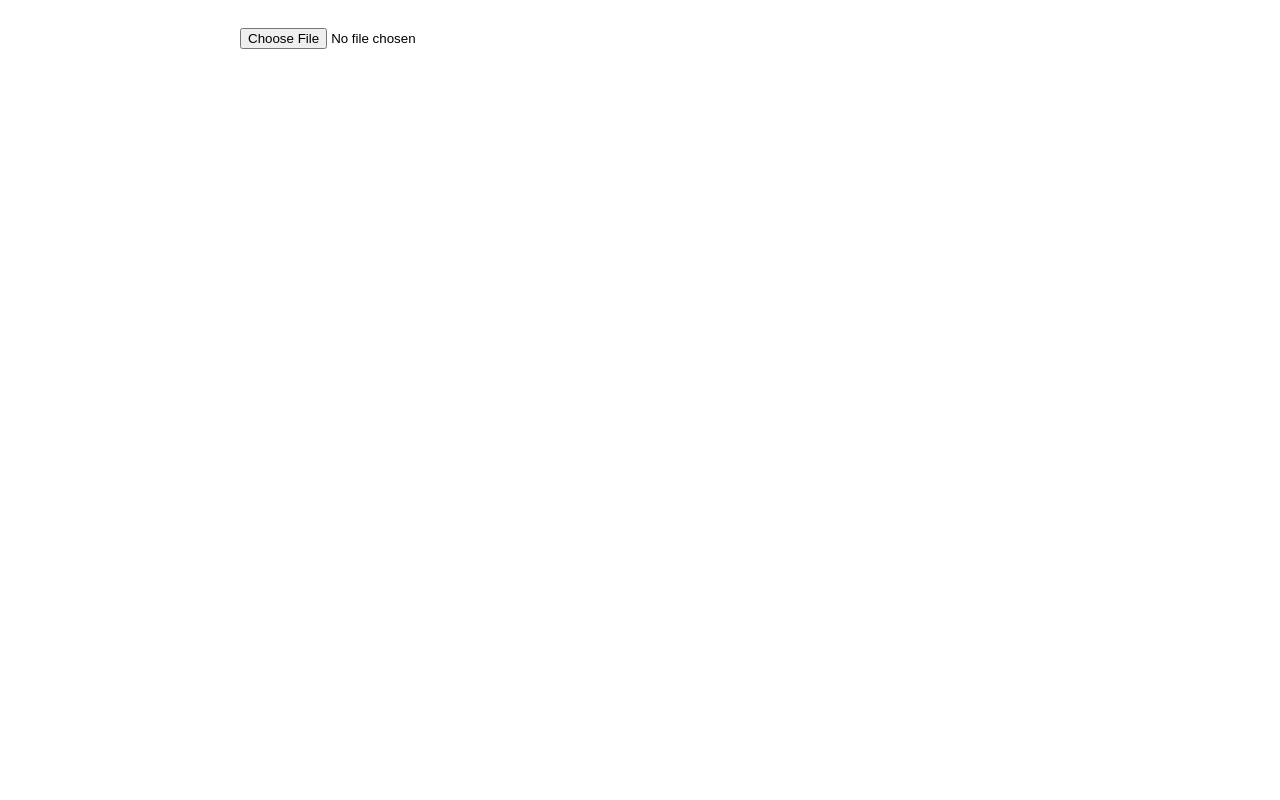
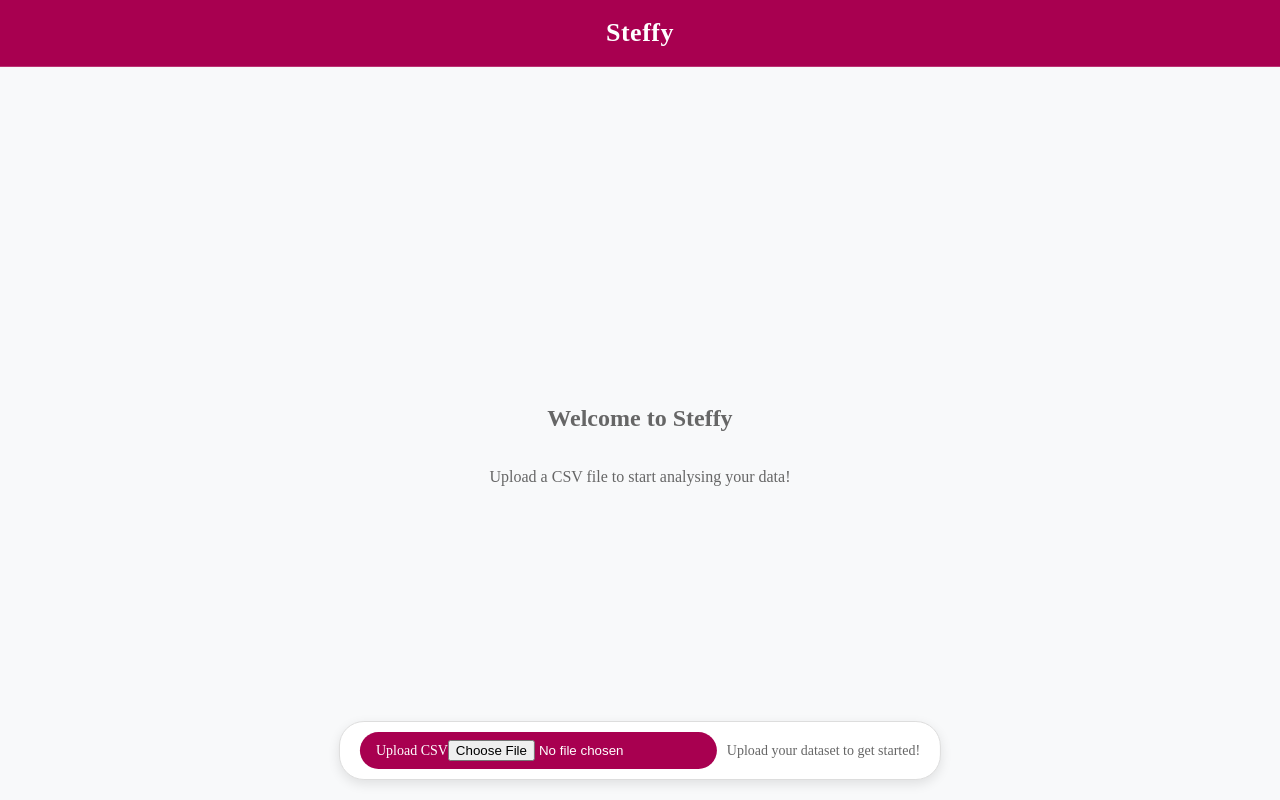
Before and after one commit to MiloBlake/CEDA, a React (Create React App) app in the folder frontend/: page / in a window 1280 px wide. Built offline with nearby package versions, Linux system fonts and the light colour scheme.

Commit message:
UI implementation

```diff
--- a/frontend/src/App.jsx
+++ b/frontend/src/App.jsx
@@ -1,22 +1,45 @@
 import { useState } from "react";
 import ChatBox from "./components/ChatBox";
 import FileUploader from "./components/FileUpload";
+import Header from "./components/Header";
 
 function App() {
-  const [datasetUploaded, setDatasetUploaded] = useState(false);
+  const [dataset, setDataset] = useState(null);
 
   const handleFileUploaded = (data) => {
-    setDatasetUploaded(true);
-    alert("File uploaded successfully!");
+    setDataset(data);
   };
 
   return (
-    <div style={{ padding: 20, maxWidth: 800, margin: "0 auto" }}>
-      {!datasetUploaded ? (
-        <FileUploader onFileUploaded={handleFileUploaded} />
-      ) : (
-        <ChatBox />
-      )}
+    <div style={{ height: "100vh", display: "flex", flexDirection: "column" }}>
+      <Header dataset={dataset} />
+
+      <div style={{
+        flex: 1,
+        display: "flex",
+        backgroundColor: "#f8f9fa",
+        flexDirection: "column",
+      }}>
+        {dataset ? (
+          <ChatBox />
+        ) : (
+          <div style={{
+            display: "flex",
+            flexDirection: "column",
+            alignItems: "center",
+            justifyContent: "center",
+            height: "100%",
+            color: "#666",
+            textAlign: "center"
+          }}>
+            <div style={{ fontSize: "48px", marginBottom: "20px" }}></div>
+            <h2>Welcome to Steffy</h2>
+            <p>Upload a CSV file to start analysing your data!</p>
+          </div>
+        )}
+
+        {!dataset && <FileUploader onFileUploaded={handleFileUploaded} />}
+      </div>
     </div>
   );
 }
--- a/frontend/src/components/ChatBox.jsx
+++ b/frontend/src/components/ChatBox.jsx
@@ -1,4 +1,5 @@
 import { useState } from "react";
+import "./styles/ChatBox.css";
 
 export default function ChatBox() {
   const [messages, setMessages] = useState([]);
@@ -7,40 +8,96 @@ export default function ChatBox() {
   const send = async () => {
     if (!input.trim()) return;
 
+    const userMessage = input;
+    setInput("");
+    setMessages(prev => [...prev, { user: userMessage, bot: null }]);
+
     try {
       const res = await fetch("http://localhost:5000/query", {
         method: "POST",
         headers: { "Content-Type": "application/json" },
-        body: JSON.stringify({ query: input }),
+        body: JSON.stringify({ query: userMessage }),
       });
       const data = await res.json();
-      const botResponse = data.result !== undefined ? data.result : JSON.stringify(data);
-      setMessages([...messages, { user: input, bot: botResponse }]);
-      setInput("");
+
+      let botResponse;
+      if (data.result !== undefined) botResponse = `${data.result}`;
+      else if (data.values) botResponse = `Values: ${data.values.join(", ")}`;
+      else botResponse = JSON.stringify(data);
+
+      setMessages(prev =>
+        prev.map((m, i) =>
+          i === prev.length - 1 ? { ...m, bot: botResponse } : m
+        )
+      );
     } catch (err) {
-      setMessages([...messages, { user: input, bot: `Error: ${err.message}` }]);
-      setInput("");
+      setMessages(prev =>
+        prev.map((m, i) =>
+          i === prev.length - 1 ? { ...m, bot: `Error: ${err.message}` } : m
+        )
+      );
     }
   };
 
   return (
-    <div>
-      <div>
+    <div className="chatbox-container">
+      {/* Messages Area */}
+      <div className="messages-area">
+        {messages.length === 0 && (
+          <div className="welcome-message">
+            <div className="welcome-icon"></div>
+            <p>Hi 👋 I'm ready to analyse your data!</p>
+          </div>
+        )}
+
         {messages.map((m, i) => (
-          <div key={i}>
-            <p><b>User:</b> {m.user}</p>
-            <p><b>Bot:</b> {m.bot}</p>
+          <div key={i} className="message-group">
+            {/* User Message */}
+            <div className="user-message-container">
+              <div className="user-message">
+                {m.user}
+              </div>
+            </div>
+
+            {/* Bot Message or Typing */}
+            <div className="bot-message-container">
+              <div className="bot-avatar">💭</div>
+
+              {m.bot ? (
+                <div className="bot-message">{m.bot}</div>
+              ) : (
+                <div className="bot-message">
+                  <div className="typing-indicator">
+                    <div className="typing-dot"></div>
+                    <div className="typing-dot"></div>
+                    <div className="typing-dot"></div>
+                  </div>
+                </div>
+              )}
+            </div>
           </div>
         ))}
       </div>
 
-      <input
-        value={input}
-        onChange={(e) => setInput(e.target.value)}
-        onKeyPress={(e) => e.key === "Enter" && send()}
-        placeholder="Ask a question..."
-      />
-      <button onClick={send}>Send</button>
+      {/* Input Area */}
+      <div className="input-area">
+        <div className="input-container">
+          <input
+            value={input}
+            onChange={(e) => setInput(e.target.value)}
+            onKeyDown={(e) => e.key === "Enter" && send()}
+            placeholder="Ask a question..."
+            className="message-input"
+          />
+          <button
+            onClick={send}
+            disabled={!input.trim()}
+            className="send-button"
+          >
+            ➤
+          </button>
+        </div>
+      </div>
     </div>
   );
 }
--- a/frontend/src/components/FileUpload.jsx
+++ b/frontend/src/components/FileUpload.jsx
@@ -1,4 +1,5 @@
 import axios from "axios";
+import "./styles/FileUpload.css";
 
 export default function FileUploader({ onFileUploaded }) {
   const uploadFile = async (e) => {
@@ -13,8 +14,19 @@ export default function FileUploader({ onFileUploaded }) {
   };
 
   return (
-    <div>
-      <input type="file" onChange={uploadFile} />
+    <div className="file-uploader">
+      <label className="upload-button">
+        Upload CSV
+        <input
+          type="file"
+          accept=".csv"
+          onChange={uploadFile}
+          className="hidden-input"
+        />
+      </label>
+      <span className="upload-text">
+        Upload your dataset to get started!
+      </span>
     </div>
   );
 }
--- /dev/null
+++ b/frontend/src/components/Header.jsx
@@ -0,0 +1,27 @@
+export default function Header() {
+  return (
+    <div
+      style={{
+        backgroundColor: "#a80050",
+        color: "white",
+        padding: "18px",
+        display: "flex",
+        justifyContent: "center",
+        alignItems: "center",
+        boxShadow: "0 2px 4px rgba(0,0,0,0.1)",
+        borderBottom: "1px solid rgba(255,255,255,0.2)",
+      }}
+    >
+      <h1
+        style={{
+          margin: 0,
+          fontSize: "26px",
+          fontWeight: "600",
+          letterSpacing: "0.5px",
+        }}
+      >
+        Steffy
+      </h1>
+    </div>
+  );
+}
--- /dev/null
+++ b/frontend/src/components/styles/ChatBox.css
@@ -0,0 +1,163 @@
+.chatbox-container {
+  flex: 1;
+  display: flex;
+  flex-direction: column;
+  max-width: 90%;
+  width: 100%;
+  margin: 0 auto;
+  background: white;
+}
+.messages-area {
+  flex: 1;
+  padding: 20px;
+  overflow-y: auto;
+  background-color: #f8f9fa;
+  display: flex;
+  flex-direction: column;
+}
+
+.welcome-message {
+  text-align: center;
+  color: #666;
+  margin-top: 50px;
+}
+
+.welcome-icon {
+  font-size: 32px;
+  margin-bottom: 10px;
+}
+
+.message-group {
+  margin-bottom: 20px;
+}
+
+.user-message-container {
+  display: flex;
+  justify-content: flex-end;
+  margin-bottom: 10px;
+}
+
+.user-message {
+  background-color: #a80050;
+  color: white;
+  padding: 10px 15px;
+  border-radius: 18px 18px 4px 18px;
+  max-width: 70%;
+  word-break: break-word;
+}
+
+.bot-message-container {
+  display: flex;
+  align-items: flex-start;
+  margin-bottom: 20px;
+}
+
+.bot-avatar {
+  width: 32px;
+  height: 32px;
+  border-radius: 50%;
+  background-color: #e3f2fd;
+  display: flex;
+  align-items: center;
+  justify-content: center;
+  margin-right: 10px;
+  font-size: 16px;
+}
+
+.bot-message {
+  background-color: white;
+  padding: 10px 15px;
+  border-radius: 4px 18px 18px 18px;
+  max-width: 70%;
+  word-break: break-word;
+  box-shadow: 0 1px 3px rgba(0,0,0,0.1);
+}
+
+.typing-indicator {
+  display: flex;
+  gap: 3px;
+}
+
+.typing-dot {
+  width: 8px;
+  height: 8px;
+  border-radius: 50%;
+  background-color: #ccc;
+  animation: typing 1.4s infinite ease-in-out;
+}
+
+.typing-dot:nth-child(2) {
+  animation-delay: 0.2s;
+}
+
+.typing-dot:nth-child(3) {
+  animation-delay: 0.4s;
+}
+
+.input-area {
+  margin-top: auto;
+  padding: 20px;
+  background-color: white;
+  border-top: 1px solid #e0e0e0;
+}
+
+.input-container {
+  display: flex;
+  gap: 10px;
+  align-items: center;
+}
+
+.message-input {
+  flex: 1;
+  padding: 12px 16px;
+  border: none;
+  border-radius: 25px;
+  font-size: 16px;
+  outline: none;
+  background-color: #f8f9fa;
+}
+
+.send-button {
+  border: none;
+  border-radius: 50%;
+  width: 44px;
+  height: 44px;
+  cursor: pointer;
+  font-size: 18px;
+  display: flex;
+  align-items: center;
+  justify-content: center;
+  color: white;
+}
+
+.send-button:enabled {
+  background-color: #a80050;
+}
+
+.send-button:disabled {
+  background-color: #ccc;
+  cursor: not-allowed;
+}
+
+@keyframes typing {
+  0%, 60%, 100% {
+    transform: scale(1);
+    opacity: 0.5;
+  }
+  30% {
+    transform: scale(1.2);
+    opacity: 1;
+  }
+}
+
+@media (min-width: 768px) {
+  .chatbox-container {
+    max-width: 1000px;
+  }
+}
+
+@media (min-width: 1200px) {
+  .chatbox-container {
+    max-width: 1200px;
+  }
+}
--- /dev/null
+++ b/frontend/src/components/styles/FileUpload.css
@@ -0,0 +1,48 @@
+.file-uploader {
+  position: fixed;
+  bottom: 20px;
+  left: 50%;
+  transform: translateX(-50%);
+  background-color: white;
+  border: 1px solid #ddd;
+  border-radius: 25px;
+  padding: 10px 20px;
+  box-shadow: 0 4px 12px rgba(0,0,0,0.1);
+  display: flex;
+  align-items: center;
+  gap: 10px;
+}
+
+.upload-button {
+  background-color: #a80050;
+  color: white;
+  padding: 8px 16px;
+  border-radius: 20px;
+  cursor: pointer;
+  font-size: 14px;
+  border: none;
+}
+
+.upload-text {
+  color: #666;
+  font-size: 14px;
+}
+
+@media (max-width: 768px) {
+  .file-uploader {
+    bottom: 15px;
+    left: 15px;
+    right: 15px;
+    transform: none;
+    padding: 12px 16px;
+  }
+
+  .upload-text {
+    display: none;
+  }
+
+  .upload-button {
+    padding: 10px 16px;
+    font-size: 14px;
+  }
+}
--- /dev/null
+++ b/frontend/src/index.css
@@ -0,0 +1,4 @@
+html, body, #root {
+  height: 100%;
+  margin: 0;
+}
--- a/frontend/src/index.js
+++ b/frontend/src/index.js
@@ -1,6 +1,7 @@
 import React from "react";
 import ReactDOM from "react-dom/client";
 import App from "./App";
+import "./index.css";
 
 const root = ReactDOM.createRoot(document.getElementById("root"));
 root.render(
```
